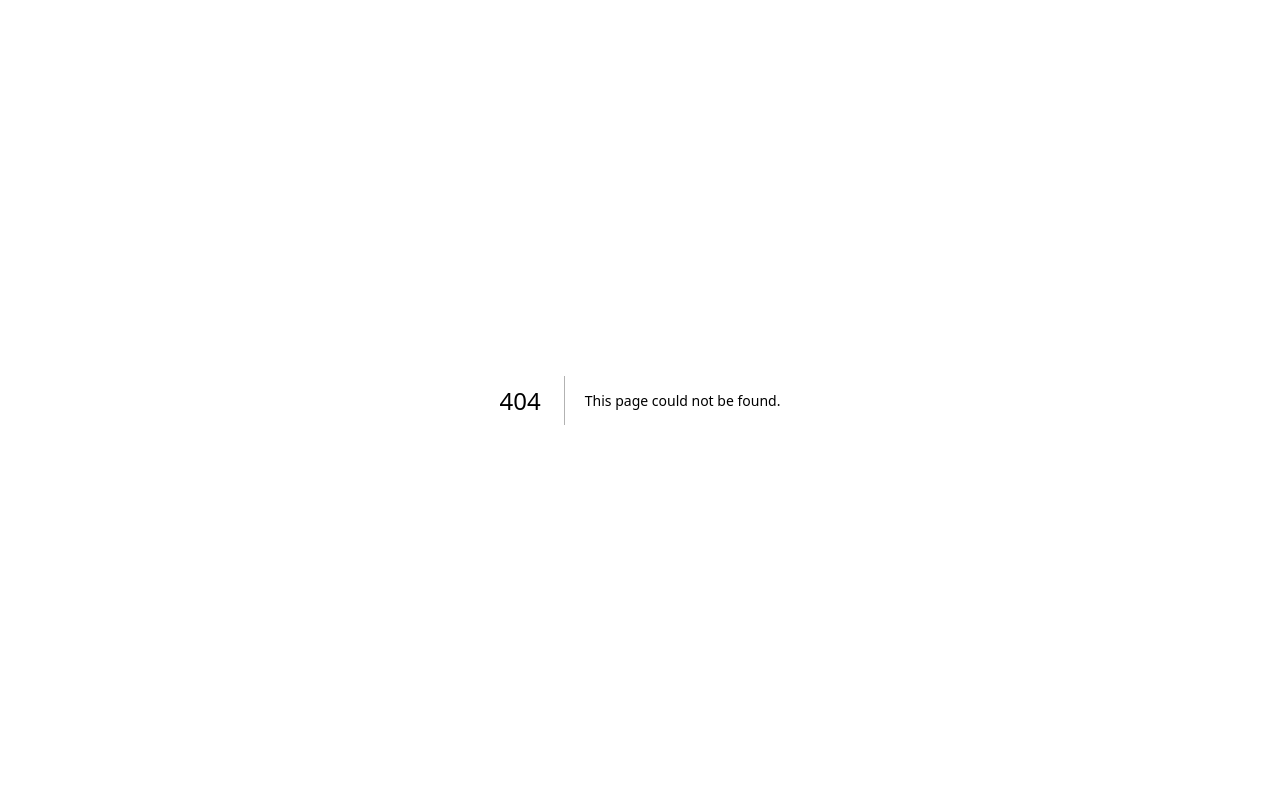
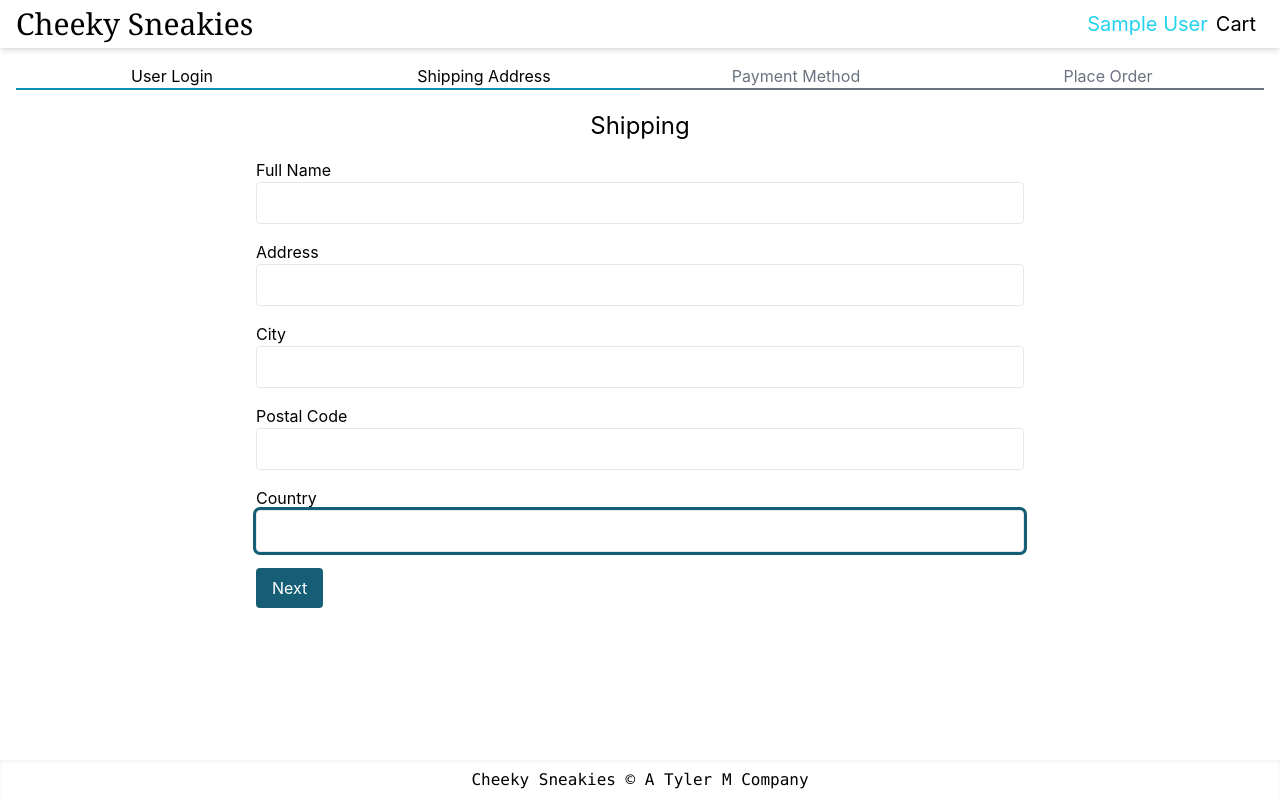
Before and after one commit to TyMckenz/tailwind-sneaker-store, a Next.js app: page /shipping in a window 1280 px wide. Before the commit this address had no page. Built offline with nearby package versions, Linux system fonts and the light colour scheme; no server answers; sample sign-in values are in the browser's storage.

Commit message:
Added Checkout Functionality

```diff
--- /dev/null
+++ b/components/CheckoutWizard.js
@@ -0,0 +1,23 @@
+import React from 'react';
+
+export default function CheckoutWizard({ activeStep = 0 }) {
+  return (
+    <div className="mb-5 flex flex-wrap">
+      {['User Login', 'Shipping Address', 'Payment Method', 'Place Order'].map(
+        (step, index) => (
+          <div
+            key={step}
+            className={`flex-1 border-b-2 text-center
+          ${
+            index <= activeStep
+              ? 'border-cyan-600'
+              : 'border-gray-500 text-gray-500'
+          }`}
+          >
+            {step}
+          </div>
+        )
+      )}
+    </div>
+  );
+}
--- a/pages/_app.js
+++ b/pages/_app.js
@@ -1,15 +1,36 @@
 import '../styles/globals.css';
 import { StoreProvider } from '../utils/Store';
-import { SessionProvider } from 'next-auth/react';
+import { SessionProvider, useSession } from 'next-auth/react';
+import { useRouter } from 'next/router';
 
 function MyApp({ Component, pageProps: { session, ...pageProps } }) {
   return (
     <SessionProvider session={session}>
       <StoreProvider>
-        <Component {...pageProps} />
+        {Component.auth ? (
+          <Auth>
+            <Component {...pageProps} />
+          </Auth>
+        ) : (
+          <Component {...pageProps} />
+        )}
       </StoreProvider>
     </SessionProvider>
   );
 }
 
+function Auth({ children }) {
+  const router = useRouter();
+  const { status } = useSession({
+    required: true,
+    onUnauthenticated() {
+      router.push('/unauthorized?message=Login Required');
+    },
+  });
+  if (status === 'loading') {
+    return <div>Loading...</div>;
+  }
+  return children;
+}
+
 export default MyApp;
--- /dev/null
+++ b/pages/payment.js
@@ -0,0 +1,69 @@
+import Cookies from 'js-cookie';
+import { useRouter } from 'next/router';
+import React, { useContext, useEffect, useState } from 'react';
+import { toast } from 'react-toastify';
+import CheckoutWizard from '../components/CheckoutWizard';
+import Layout from '../components/Layout';
+import { Store } from '../utils/Store';
+
+export default function PaymentScreen() {
+  const [selectedPaymentMethod, setSelectedPaymentMethod] = useState('');
+  const { state, dispatch } = useContext(Store);
+  const { cart } = state;
+  const { shippingAddress, paymentMethod } = cart;
+  const router = useRouter();
+  const submitHandler = (e) => {
+    e.preventDefault();
+    if (!selectedPaymentMethod) {
+      return toast.error('Please Select Payment Type');
+    }
+    dispatch({ type: 'SAVE_PAYMENT_METHOD', payload: selectedPaymentMethod });
+    Cookies.set(
+      'cart',
+      JSON.stringify({ ...cart, paymentMethod: selectedPaymentMethod })
+    );
+    router.push('/placeorder');
+  };
+  useEffect(() => {
+    if (!shippingAddress.address) {
+      return router.push('/shipping');
+    }
+    setSelectedPaymentMethod(paymentMethod || '');
+  }, [shippingAddress.address, router, paymentMethod]);
+  return (
+    <Layout title="Payment">
+      <CheckoutWizard activeStep={2} />
+      <form
+        className="mx-auto max-w-screen-md text-center"
+        onSubmit={submitHandler}
+      >
+        <h1 className="mb-4 text-2xl ">Payment Method</h1>
+        {['Paypal', 'Stripe', 'Cash (On Delivery)'].map((payment) => (
+          <div key={payment} className="mb-4">
+            <input
+              name="paymentMethod"
+              className="p-2 outline-none focus:ring-0"
+              id={payment}
+              type="radio"
+              checked={selectedPaymentMethod === payment}
+              onChange={() => setSelectedPaymentMethod(payment)}
+            />
+            <label className="p-3" htmlFor={payment}>
+              {payment}
+            </label>
+          </div>
+        ))}
+        <div className="my-4 flex justify-between">
+          <button
+            onClick={() => router.push('/shipping')}
+            type="button"
+            className="default-button"
+          >
+            Back
+          </button>
+          <button className="primary-button">Next</button>
+        </div>
+      </form>
+    </Layout>
+  );
+}
--- /dev/null
+++ b/pages/shipping.js
@@ -0,0 +1,133 @@
+import React, { useContext, useEffect } from 'react';
+import Layout from '../components/Layout';
+import CheckoutWizard from '../components/CheckoutWizard';
+import { useForm } from 'react-hook-form';
+import { Store } from '../utils/Store';
+import Cookies from 'js-cookie';
+import { useRouter } from 'next/router';
+
+export default function ShippingScreen() {
+  const {
+    handleSubmit,
+    register,
+    formState: { errors },
+    setValue,
+  } = useForm();
+
+  const { state, dispatch } = useContext(Store);
+  const { cart } = state;
+  const { shippingAddress } = cart;
+  const router = useRouter();
+
+  useEffect(() => {
+    setValue('fullName', shippingAddress.fullName);
+    setValue('address', shippingAddress.address);
+    setValue('city', shippingAddress.city);
+    setValue('postalCode', shippingAddress.postalCode);
+    setValue('country', shippingAddress.country);
+  }, [setValue, shippingAddress]);
+
+  const submitHandler = ({ fullName, address, city, postalCode, country }) => {
+    dispatch({
+      type: 'SAVE_SHIPPING_ADDRESS',
+      payload: { fullName, address, city, postalCode, country },
+    });
+    Cookies.set(
+      'cart',
+      JSON.stringify({
+        ...cart,
+        shippingAddress: {
+          fullName,
+          address,
+          city,
+          postalCode,
+          country,
+        },
+      })
+    );
+    router.push('/payment');
+  };
+  return (
+    <Layout title="Shipping">
+      <CheckoutWizard activeStep={1} />
+      <form
+        className="mx-auto max-w-screen-md"
+        onSubmit={handleSubmit(submitHandler)}
+      >
+        <h1 className="mb-4 text-2xl text-center">Shipping</h1>
+        <div className="mb-4">
+          <label htmlFor="fullName">Full Name</label>
+          <input
+            className="w-full"
+            id="fullName"
+            autoFocus
+            {...register('fullName', { required: 'Please Enter Full Name' })}
+          />
+          {errors.fullName && (
+            <div className="text-red-600">{errors.fullName.message}</div>
+          )}
+        </div>
+        <div className="mb-4">
+          <label htmlFor="address">Address</label>
+          <input
+            className="w-full"
+            id="address"
+            autoFocus
+            {...register('address', {
+              required: 'Please Enter Address',
+              minLength: { value: 3, message: 'Please Enter Valid Length' },
+            })}
+          />
+          {errors.address && (
+            <div className="text-red-600">{errors.address.message}</div>
+          )}
+        </div>
+        <div className="mb-4">
+          <label htmlFor="city">City</label>
+          <input
+            className="w-full"
+            id="city"
+            autoFocus
+            {...register('city', { required: 'Please Enter City' })}
+          />
+          {errors.city && (
+            <div className="text-red-600">{errors.city.message}</div>
+          )}
+        </div>
+        <div className="mb-4">
+          <label htmlFor="postalCode">Postal Code </label>
+          <input
+            className="w-full"
+            id="postalCode"
+            autoFocus
+            {...register('postalCode', {
+              required: 'Please Enter Valid Postal Code',
+            })}
+          />
+          {errors.postalCode && (
+            <div className="text-red-600">{errors.postalCode.message}</div>
+          )}
+        </div>
+        <div className="mb-4">
+          <label htmlFor="country">Country </label>
+          <input
+            className="w-full"
+            id="country"
+            autoFocus
+            {...register('country', {
+              required: 'Please Enter Valid Country',
+            })}
+          />
+          {errors.country && (
+            <div className="text-red-600">{errors.country.message}</div>
+          )}
+        </div>
+        <div className="mb-4 flex justify-between">
+          <button className="primary-button">Next</button>
+        </div>
+      </form>
+    </Layout>
+  );
+}
+
+ShippingScreen.auth = true;
--- /dev/null
+++ b/pages/unauthorized.js
@@ -0,0 +1,16 @@
+import { useRouter } from 'next/router';
+import React from 'react';
+import Layout from '../components/Layout';
+
+export default function Unauthorized() {
+  const router = useRouter();
+  const { message } = router.query;
+  return (
+    <Layout title="Unauthorized">
+      <div className="text-center">
+        <h1 className="text-3xl">Uhh Ohhh..</h1>
+        {message && <div className="mb-4 text-red-500">{message}</div>}
+      </div>
+    </Layout>
+  );
+}
--- a/styles/globals.css
+++ b/styles/globals.css
@@ -36,6 +36,9 @@
 .primary-button {
   @apply rounded bg-cyan-800 py-2 px-4 outline-none text-black  hover:bg-black text-white;
 }
+.default-button {
+  @apply rounded bg-gray-700 py-2 px-4 shadow outline-none hover:bg-gray-500 active:bg-gray-600;
+}
 
 input,
 select,
--- a/utils/Store.js
+++ b/utils/Store.js
@@ -6,7 +6,7 @@
 const initialState = {
   cart: Cookies.get('cart')
     ? JSON.parse(Cookies.get('cart'))
-    : { cartItems: [] },
+    : { cartItems: [], shippingAddress: {}, paymentMethod: '' },
 };
 
 function reducer(state, action) {
@@ -40,6 +40,25 @@
           paymentMethod: '',
         },
       };
+    case 'SAVE_SHIPPING_ADDRESS':
+      return {
+        ...state,
+        cart: {
+          ...state.cart,
+          shippingAddress: {
+            ...state.cart.shippingAddress,
+            ...action.payload,
+          },
+        },
+      };
+    case 'SAVE_PAYMENT_METHOD':
+      return {
+        ...state,
+        cart: {
+          ...state.cart,
+          paymentMethod: action.payload,
+        },
+      };
     default:
       return state;
   }
```
